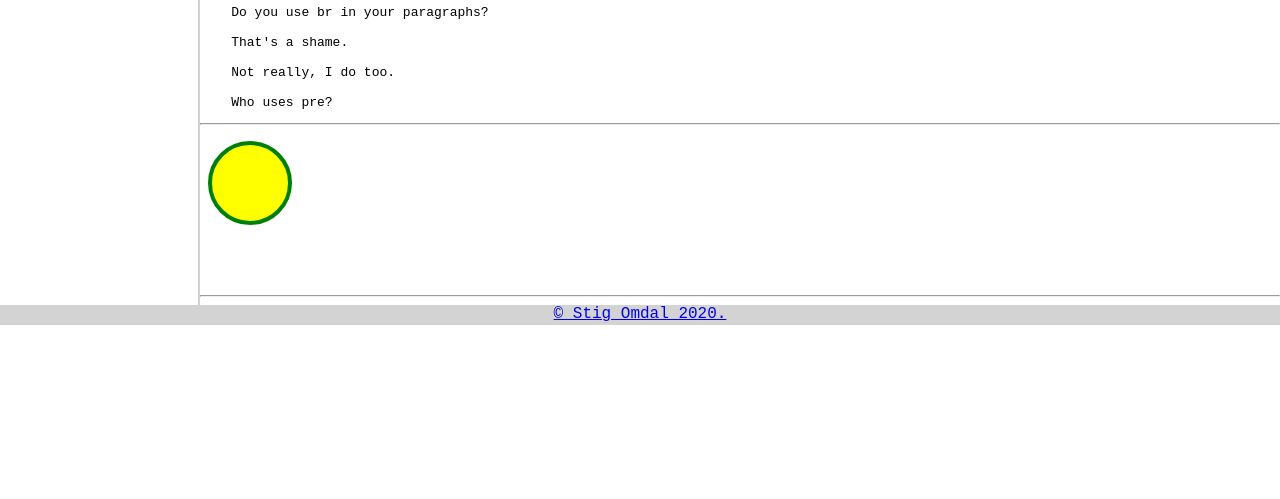
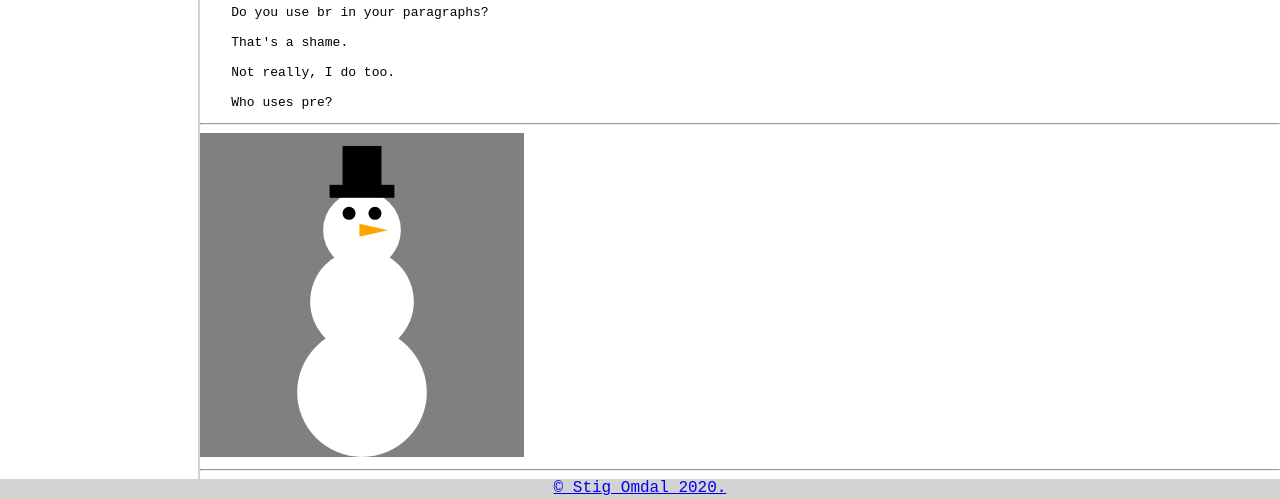
Before and after one commit to stigping/GET_Academy, a plain HTML site: page index.html in a window 1280 px wide. Shown: the part 763-1262 px from the top of the page. Before the commit the page ends 1088 px from the top, so only its background shows below. Drawn offline with Linux system fonts and the light colour scheme.

Commit message:
Update index.html

```diff
--- a/index.html
+++ b/index.html
@@ -116,8 +116,19 @@
 
 <hr>
 
-<svg>
-    <circle cx="50" cy="50" r="40" stroke="green" stroke-width="4" fill="yellow" />
+<svg width="30%" viewbox="0 0 250 250" style="background-color: gray;">
+    <circle cx="125" cy="75" r="30" fill="white" />
+    <circle cx="125" cy="130" r="40" fill="white" />
+    <circle cx="125" cy="200" r="50" fill="white" />
+
+    <circle cx="115" cy="62" r="5" fill="black" />
+    <circle cx="135" cy="62" r="5" fill="black" />
+
+    <rect x="100" y="40" width="50" height="10" fill="black" />
+    <rect x="110" y="10" width="30" height="35" fill="black" />
+
+    <polygon points="123,70 145,75 123,80" fill="orange" />
+
 </svg>
 
   <hr>
```
